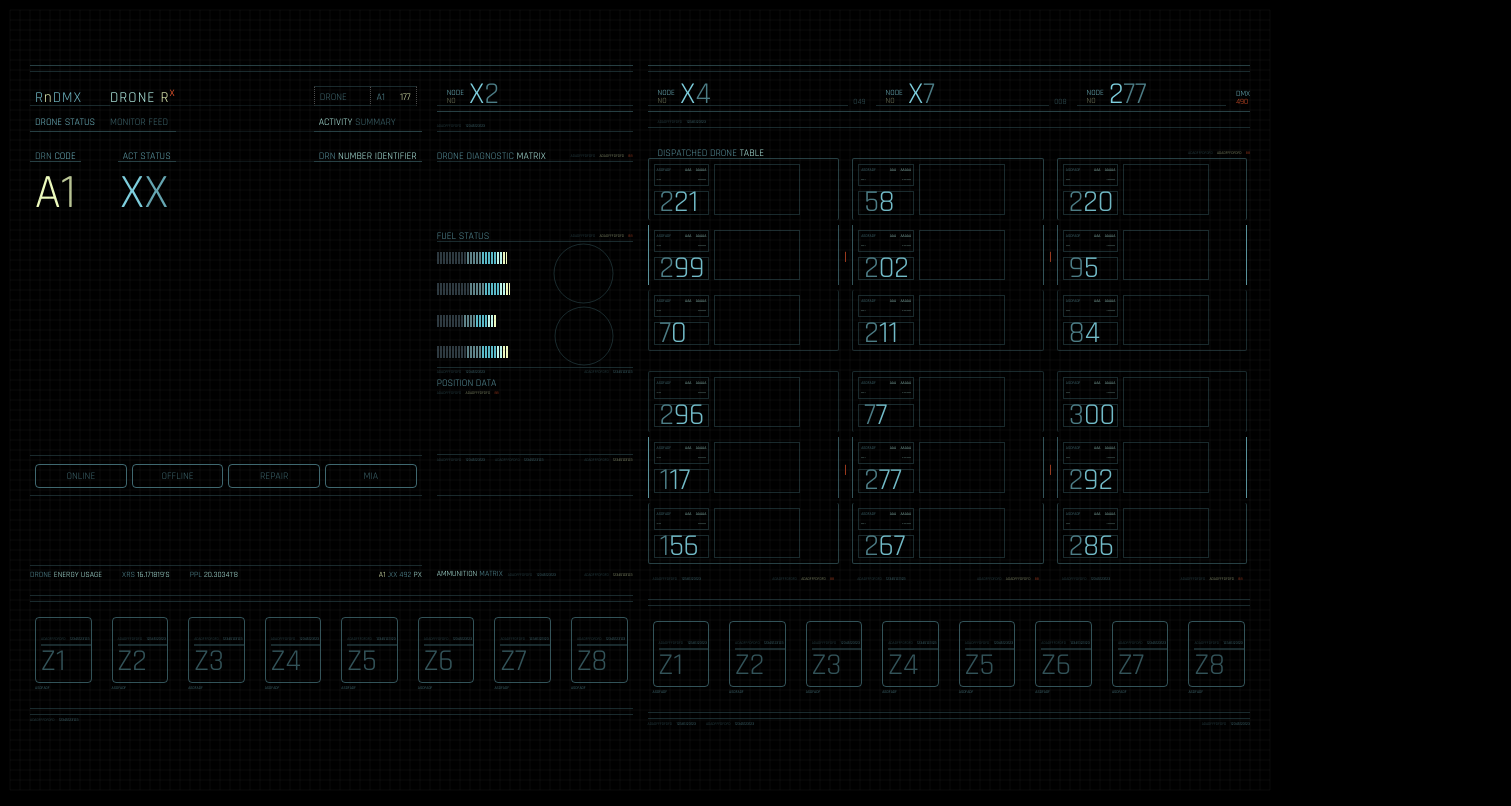
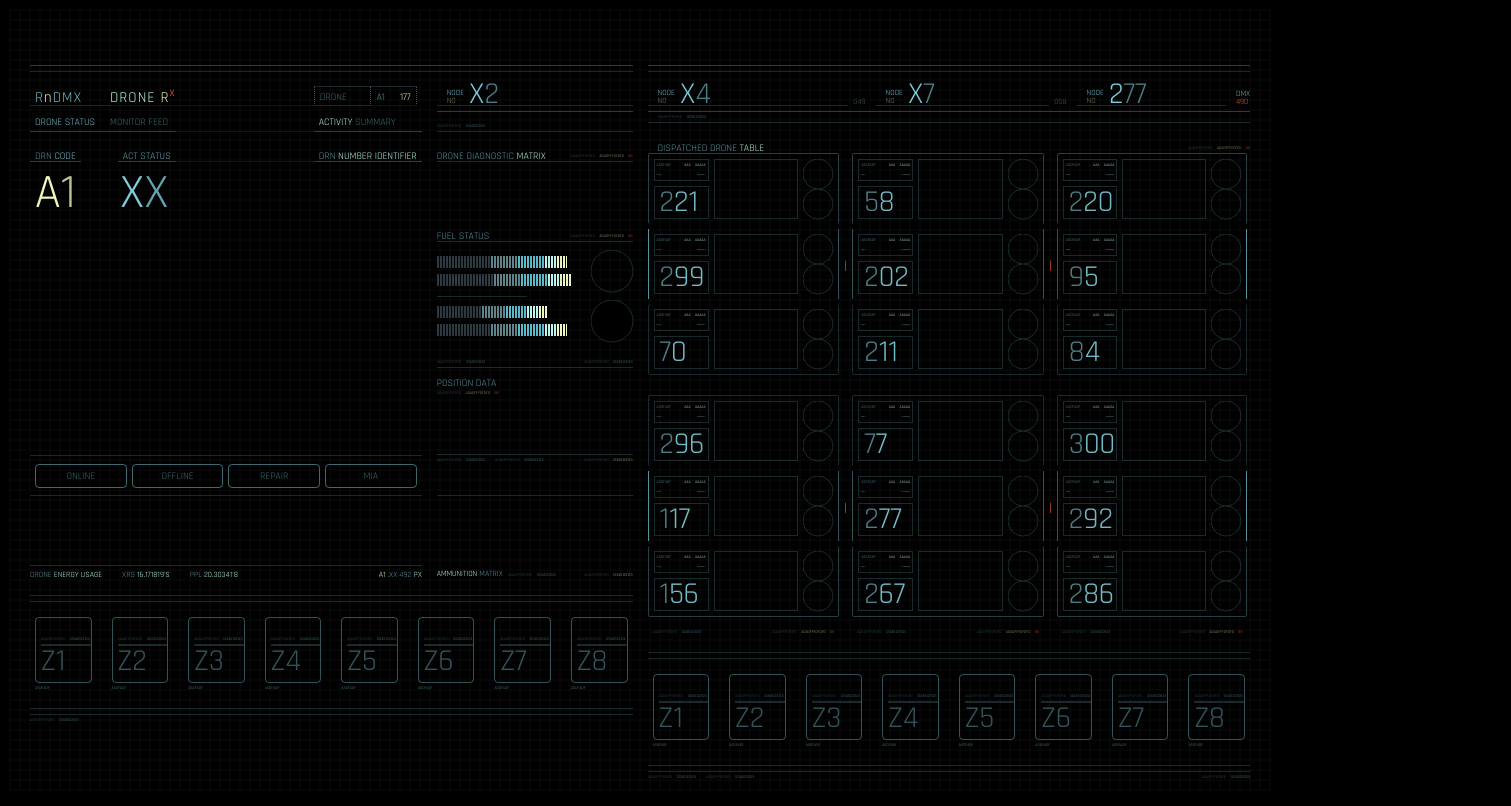
Before and after one commit to loooog/ui-oblivion, a website: page app/index.html in a window 1280 px wide. Shown: the whole page, 1511 px wide, since content can reach past the window. Drawn offline with nearby package versions, Linux system fonts and the light colour scheme; some packages are replaced by stand-ins of ours; files that its build step writes are made by us from their sources.

Commit message:
updated viz directives for better layout

```diff
--- a/app/scripts/directives/dispatcheddrone.js
+++ b/app/scripts/directives/dispatcheddrone.js
@@ -12,11 +12,13 @@ angular.module('oblivionApp')
       templateUrl: '/views/dispatchedDrone.html',
       restrict: 'E',
       link: function postLink(scope, element, attrs) {
+
       	// randomly simulate drone data updates
       	// TBD: check if this is a performance hit vs running an update interval in the data service across the whole dataset
       	$interval(function(){
       		scope.drone.num--;
       	},_.random(2000,10000))
+
       }
     };
   });
--- a/app/scripts/directives/vizcircular.js
+++ b/app/scripts/directives/vizcircular.js
@@ -10,16 +10,22 @@ angular.module('oblivionApp')
  .directive('vizCircular', function () {
   return {
     restrict: 'E',
+    scope: {
+      size: "@"
+    },
     link: function postLink(scope, element, attrs) {
-      	var minDimension = element.width() < element.height() ? element.width() : element.height();
+      // TBD: responsive SVGs are tough,
+      element.css('width',scope.size);
+      element.css('height',scope.size);
 
       d3.select(element[0]).append('svg')
-      		.attr('width',minDimension)
-      		.attr('height',minDimension)
       .append('circle')
-      		.attr('cx', minDimension/2)
-      		.attr('cy', minDimension/2)
-      		.attr('r', minDimension/2 - 2)
+      .attr({
+        cx: scope.size/2,
+        cy: scope.size/2,
+        r: scope.size/2,
+        stroke: 'rgba(126,208,223,.2)'
+      })
     }
   };
 });
--- a/app/scripts/directives/vizfuel.js
+++ b/app/scripts/directives/vizfuel.js
@@ -11,9 +11,9 @@
   return {
       restrict: 'E',
       link: function postLink(scope, element, attrs) {
-
+        console.log(element.height())
       	var w = _.random(element.width()/2,element.width());
-      	var h = 12;
+        var h = 12;
       	var tickWidth = 3;
       	var padding = 1;
       	var dataset = _.range(w/(tickWidth));
--- a/app/styles/_borders.scss
+++ b/app/styles/_borders.scss
@@ -68,3 +68,16 @@
 	border-top: none;
 	border-radius: 2px
 }
+
+.border-partial-b-g2 {
+	position: relative;
+	&::after {
+		content: '';
+		width: 90px;
+		height: 1px;
+		background: $green_2;
+		position: absolute;
+		top: -4px;
+		left: 0;
+	}
+}
--- a/app/styles/_directives.scss
+++ b/app/styles/_directives.scss
@@ -72,21 +72,9 @@ model-viewer {
 	}
 }
 
-viz-circular {
-	@extend .horizontal;
-	@extend .align-center;
-	@extend .flex-1;
-	width: 100%;
-
-	circle {
-		stroke: $green_2;
-	}
-}
-
 viz-fuel {
 	@extend .horizontal;
 	@extend .flex-1;
-	@extend .align-middle;
 }
 
 dot-grid {
@@ -95,6 +83,9 @@ dot-grid {
 	right: 0;
 	bottom: 0;
 	left: 0;
+}
+
+viz-circular {
 }
 
 diagnostic-matrix {
--- a/app/styles/_flex.scss
+++ b/app/styles/_flex.scss
@@ -44,6 +44,9 @@
 	&.align-bottom {
 		justify-content: flex-end;
 	}
+	&.space-between {
+		justify-content: space-between;
+	}
 }
 
 .flex-1 {
--- a/app/styles/_margins.scss
+++ b/app/styles/_margins.scss
@@ -8,11 +8,18 @@
 	margin-left: 5px;
 	margin-right: 5px;
 }
+.margin-r-5 {
+	margin-right: 5px;
+}
 .margin-r-15 {
 	margin-right: 15px;
 }
 .margin-r-20 {
 	margin-right: 20px;
+}
+
+.margin-t-8 {
+	margin-top: 8px;
 }
 
 .margin-b-5 {
--- a/app/styles/_padding.scss
+++ b/app/styles/_padding.scss
@@ -41,6 +41,9 @@
 .pad-t-5 {
 	padding-top: 5px;
 }
+.pad-t-6 {
+	padding-top: 6px;
+}
 .pad-t-10 {
 	padding-top: 10px;
 }
--- a/app/views/dispatchedDrone.html
+++ b/app/views/dispatchedDrone.html
@@ -28,7 +28,8 @@
 		<!-- D3 drone should go here but multiple instances of threejs scenes are causing performance issues -->
 		<!-- <img class="img-responsive" src="images/drone.png"> -->
 	</div>
-	<div class="flex-1">
-		<!-- TBD: viz circs -->
+	<div class="vertical flex-1 space-between">
+		<viz-circular size="30"></viz-circular>
+		<viz-circular size="30"></viz-circular>
 	</div>
 </div>
--- a/app/views/fuelStatus.html
+++ b/app/views/fuelStatus.html
@@ -4,20 +4,13 @@
 </div>
 
 <div class="vertical height-125">
-	<div class="vertical flex-1">
-		<div class="horizontal flex-1">
-			<div class="vertical flex-1">
+	<div class="vertical flex-1 margin-b-15">
+		<div class="horizontal flex-1 margin-t-8" ng-class-even="'border-partial-b-g2'" ng-repeat="f in [0,1]">
+			<div class="vertical flex-1 pad-t-6 margin-r-15">
 				<viz-fuel></viz-fuel>
 				<viz-fuel></viz-fuel>
 			</div>
-			<viz-circular></viz-circular>
-		</div>
-		<div class="horizontal flex-1">
-			<div class="vertical flex-1">
-				<viz-fuel></viz-fuel>
-				<viz-fuel></viz-fuel>
-			</div>
-			<viz-circular></viz-circular>
+			<viz-circular size="42"></viz-circular>
 		</div>
 	</div>
 	<div class="horizontal">
```
Also changed, not shown: app/scripts/directives/randomtext.js (+28 -0 lines). Lines whose indentation alone changed are shown as unchanged.
